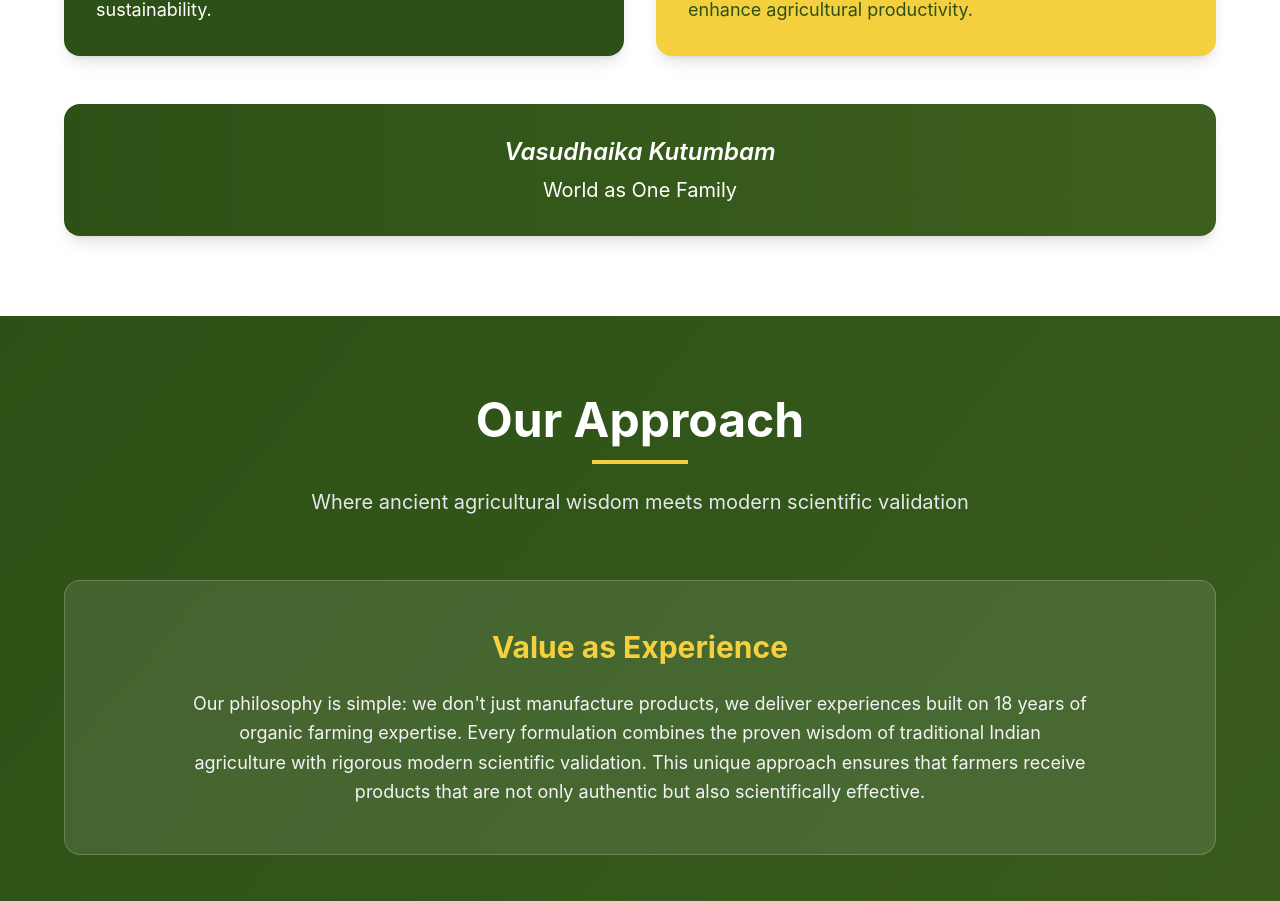
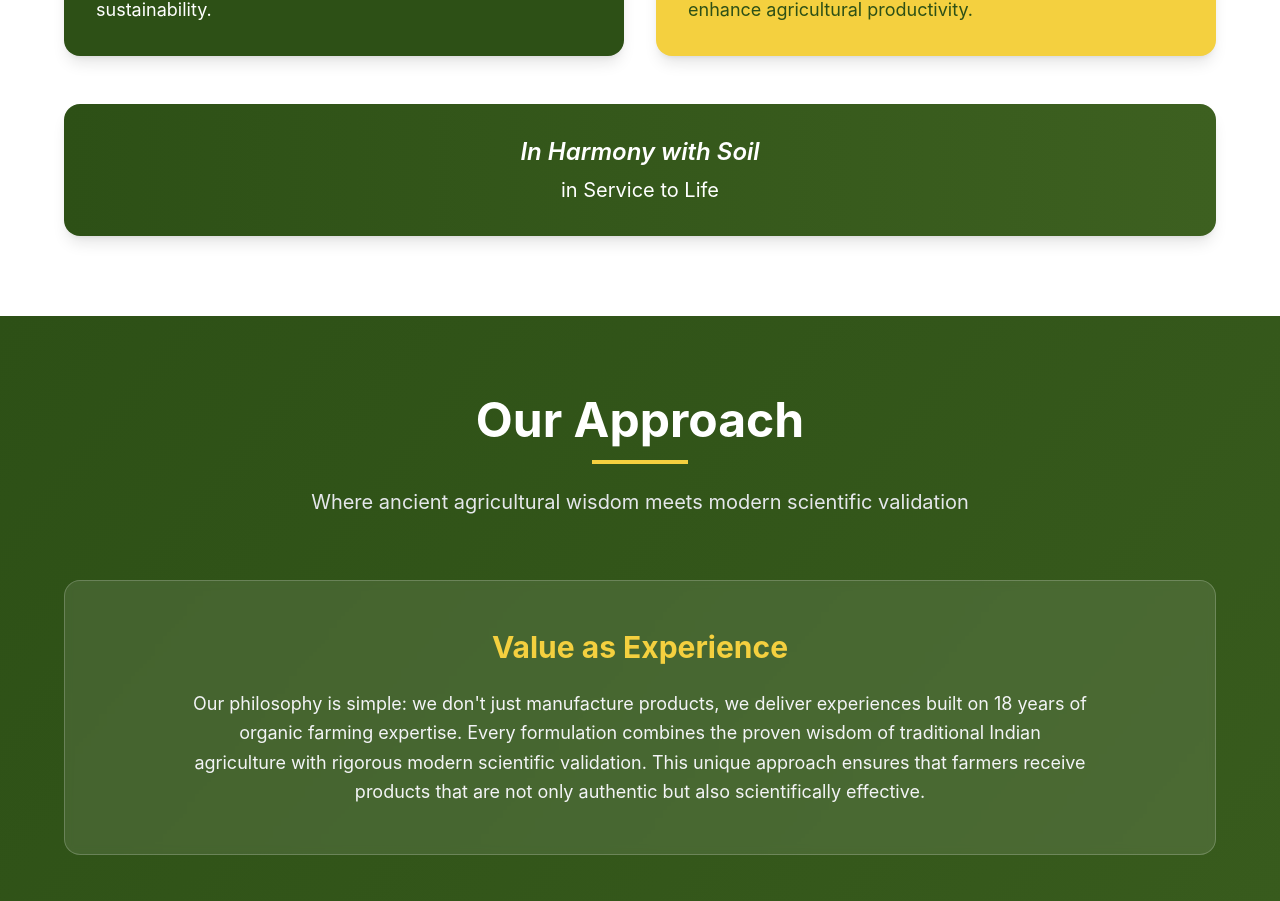
Before and after one commit to rkaruturi/OHM_website, a React (Vite) app: page / in a window 1280 px wide. Shown: the part 2093-2994 px from the top of the page. Built offline with nearby package versions, Linux system fonts and the light colour scheme; no server answers; the database is empty.

Commit message:
Updated About.tsx

```diff
--- a/src/components/About.tsx
+++ b/src/components/About.tsx
@@ -113,8 +113,8 @@ export default function About() {
           </div>
 
           <div className="mt-12 text-center bg-gradient-to-r from-[#2d5016] to-[#3d6020] text-white p-8 rounded-2xl shadow-lg">
-            <p className="text-2xl font-semibold italic mb-2">Vasudhaika Kutumbam</p>
-            <p className="text-xl">World as One Family</p>
+            <p className="text-2xl font-semibold italic mb-2">In Harmony with Soil</p>
+            <p className="text-xl">in Service to Life</p>
           </div>
         </div>
       </div>
```
